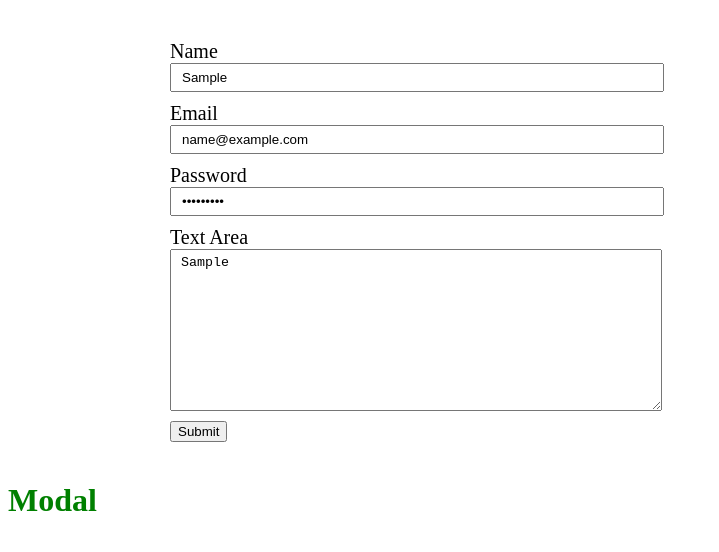
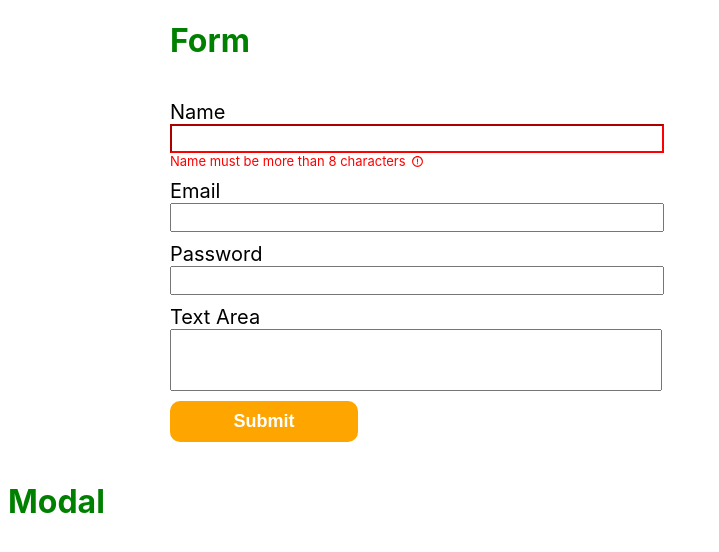
Before and after one commit to facundo37858/form-react-challenge, a React app: page / in a window 1280 px wide. Both pictures are taken after typing "Sample", "name@example.com", "Sample123", "Sample" into the empty fields and a click on the input "Submit". Shown: the top 552 px of the page, without its empty margins (0-719 px from the left). Built offline with nearby package versions, Linux system fonts and the light colour scheme; the HTML template or start-up script is replaced by a standard one.

Commit message:
showModal,showData,setErrorsInputs,styleErrors

```diff
--- a/src/components/Form/Form.jsx
+++ b/src/components/Form/Form.jsx
@@ -1,6 +1,9 @@
 import { useState } from 'react'
 import Modal from '../Modal/Modal'
+import {BiErrorCircle} from 'react-icons/bi'
 import './style.css'
+import validateForm from '../../utils/validatorForm'
+
 
 // import { title } from './form.css';
 const Form=()=>{
@@ -10,7 +13,9 @@ const Form=()=>{
         password:'',
         textarea:''
     })
-    const [showModal, setShowModal]=useState(false)
+    const [data,setData]=useState({})
+    const [showModal,setShowModal]=useState(false)
+    const [errors,setError]=useState({})
 
     const handelInputChange=(event)=>{
         event.preventDefault()
@@ -19,55 +24,87 @@ const Form=()=>{
             ...inputs,
             [event.target.name]:value
         })
+        setError(validateForm(inputs))
         // console.log(event.target.name)
     }
 
     const handelSubmit=(event)=>{
         event.preventDefault()
         handelShowModal()
-        alert(JSON.stringify(inputs))
+        setData({
+            ...inputs
+        })
+
+        setInpunts({...inputs,
+            name:'',
+            email:'',
+            password:'',
+            textarea:''
+        })
+
     }
 
     const handelShowModal=()=>{
         setShowModal(showModal=>showModal=!showModal)
+
     }
 
+    const handelBlur=(event)=>{
+        handelInputChange(event)
+        setError(validateForm(inputs))
 
+    }
 
     return(
         <>
             <main className='containerForm'>
+                <h1>Form</h1>
                 <form onSubmit={handelSubmit}>
                     <label for='name'>Name
                         <input
                         type='text'
                         name='name'
                         id='name'
-                        className='input-form'
+                        className={errors.name ? 'input-form error':'input-form'}
                         onChange={handelInputChange}
+                        onBlur={handelBlur}
                         value={inputs.name}
                         required
+                        autoComplete="off"
                         />
+                        {errors.name && <span>{errors?.name}<BiErrorCircle className='icon'/></span>}
+
                     </label>
+
                     <label for='email'>Email
                         <input
                         type='email'
                         name='email'
                         id='email'
-                        className='input-form'
+                        className={errors.email ? 'input-form error':'input-form'}
                         onChange={handelInputChange}
+                        onBlur={handelBlur}
                         value={inputs.email}
-                        required/>
+                        required
+                        autoComplete="off"
+                        />
+                        {errors.email && <span>{errors?.email}<BiErrorCircle className='icon'/></span>}
+
                     </label>
                     <label for='password'>Password
                         <input
                         type='password'
                         name='password'
                         id='password'
-                        className='input-form'
+                        className={errors.password ? 'input-form error':'input-form'}
                         onChange={handelInputChange}
+                        onBlur={handelBlur}
                         value={inputs.password}
-                        required/>
+                        required
+                        autoComplete="off"
+                        />
+                        {errors.password && <span>{errors?.password}<BiErrorCircle className='icon'/></span>}
+
                     </label>
                     <label for='textArea'>Text Area
                         <textarea
@@ -81,11 +118,15 @@ const Form=()=>{
                         >
                         </textarea>
                     </label>
-                    <input type="submit" value='Submit'/>
+                    <input
+                    type="submit"
+                    value='Submit'
+                    className="btn-form"/>
+
                 </form>
             </main>
             {
-                showModal && <Modal/>
+                showModal && <Modal data={data} showModalUI={showModal} handelShowModal={handelShowModal}/>
             }
         </>
 
@@ -94,55 +135,3 @@ const Form=()=>{
 
 }
 export default Form
-
-{/* <form>
-<label for="nameLastname">Nombre y Apellido</label>
-<input type="text" id="nameLastname" class="input-padron" required>
-
-<label for="email">Email</label>
-<input type="email" id="email" class="input-padron" placeholder="email@dominio.com" required>
-
-<label for="telefono">Telefono</label>
-<input type="tel" id="telefono" class="input-padron" placeholder="(XXXX)XXXXX" required>
-
-<label for="mensaje">Mensaje</label>
-<textarea id="mensaje" cols="65" rows="10" class="input-padron" required></textarea>
-
-<fieldset>
-    <legend>Forma de contacto:</legend>
-
-    <label for="email-radio">
-        <input type="radio"  id="email-radio" name="contacto" value="email">
-        Email
-    </label>
-
-
-    <label for="telefono-radio">
-        <input type="radio"  id="telefono-radio" name="contacto" value="tel">
-        Tel
-    </label>
-
-
-    <label for="wapp-radio">
-        <input checked type="radio"  id="wapp-radio" name="contacto" value="whatsapp">
-        Whatsapp
-    </label>
-
-</fieldset>
-
-<fieldset>
-    <legend>Seleccione horario preferencial</legend>
-    <select name="" id="">
-        <option value="mahana">Mañana</option>
-        <option value="tarde">Tarde</option>
-        <option value="noche">Noche</option>
-    </select>
-</fieldset>
-
-<label class="checkbox" >¿Quiere recibir novedades?<input checked type="checkbox"></label>
-
-
-<input class="btn-submit" type="submit" value="Enviar formulario">
-
-
-</form> */}
--- a/src/components/Form/style.css
+++ b/src/components/Form/style.css
@@ -1,3 +1,7 @@
+h1{
+    font-family: 'Inter', sans-serif;
+}
+
 .containerForm{
     width: 940px;
     margin: 0 auto;
@@ -9,10 +13,49 @@ form label{
     display: block;
     font-size: 20px;
     margin: 0 0 10px;
+    font-family: 'Inter', sans-serif;
 }
 .input-form{
     display: block;
-    margin: 0 0 10px;
+    /* margin: 0 0 10px; */
     padding: 5px 10px 5px 10px;
     width: 50%;
 }
+.input-form.error{
+    border-color: red;
+}
+.icon{
+    color: red;
+    font-size: small;
+    margin-left: 5px;
+}
+span{
+    color: red;
+    display: flex;
+    align-items: center;
+    font-size: small;
+    font-family: 'Inter', sans-serif;
+}
+
+textarea{
+    height: 50px;
+    width: 470px;
+    resize: none;
+    font-family: 'Inter', sans-serif;
+}
+.btn-form{
+    width: 20%;
+    color: #FFFFFF;
+    background: orange;
+    font-size: 18px;
+    font-weight: bold;
+    border: none;
+    border-radius: 10px;
+    padding: 10px;
+    transition: 1s all;
+    cursor: pointer;
+}
+.btn-form:hover{
+    background: darkorange;
+    transform: scale(1.1);
+}
```
